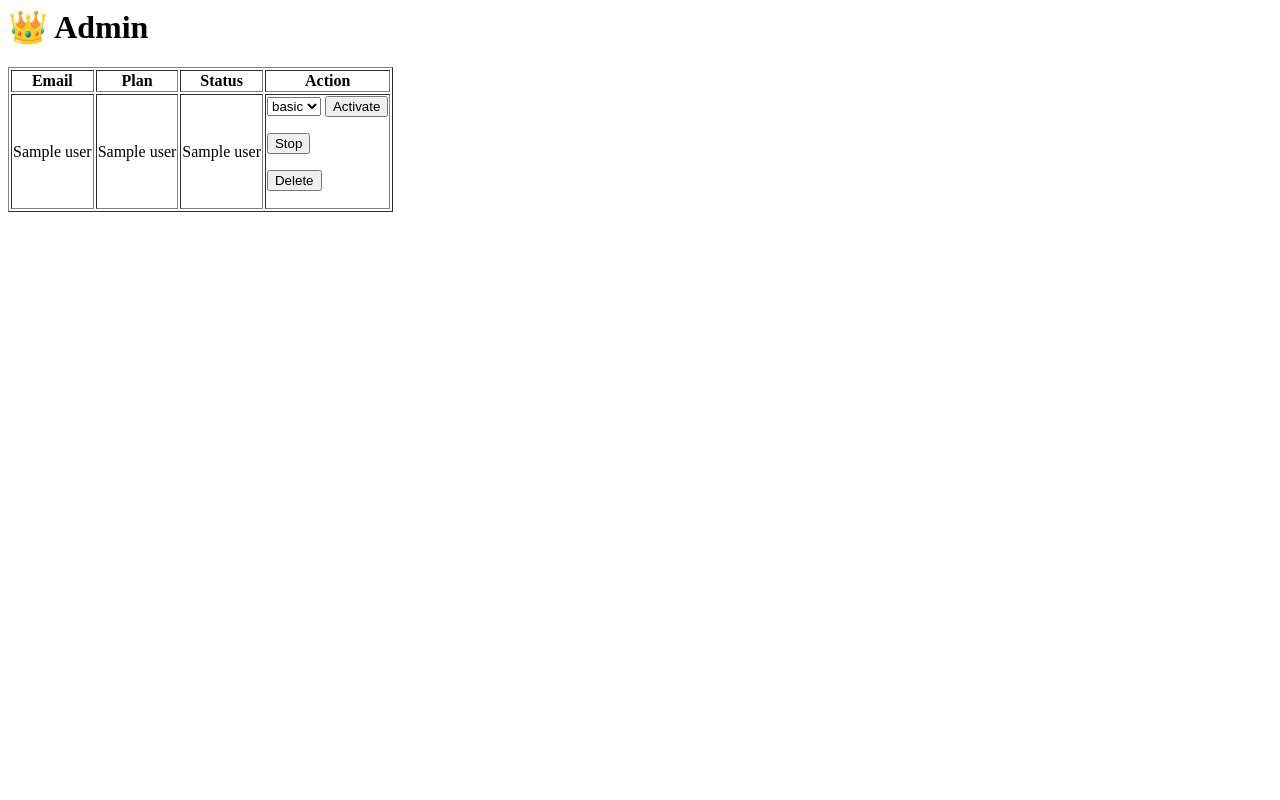
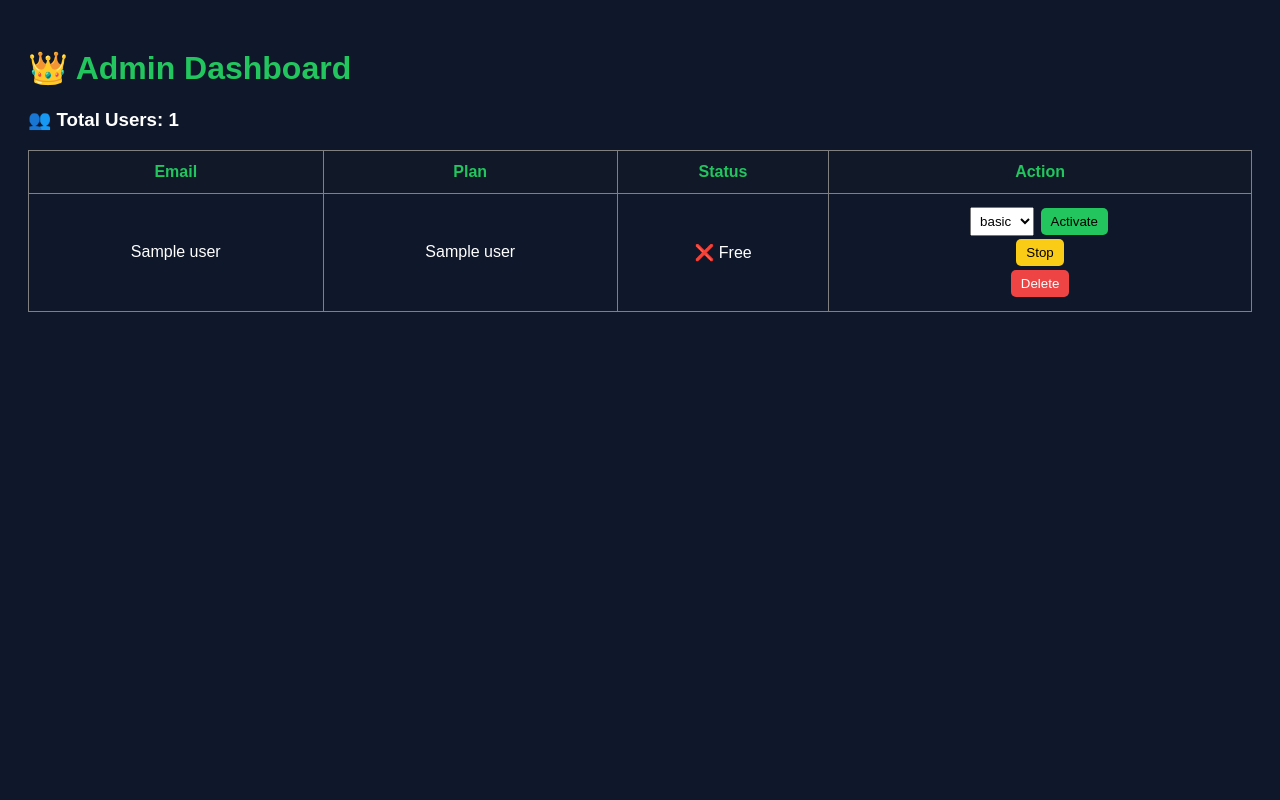
Before and after one commit to abdallaelnhrawy43-commits/trading_bot, a Flask app: template templates/admin.html in a window 1280 px wide. Run offline with Flask 3, Linux system fonts and the light colour scheme; the template is opened without the code that fills it: most values are stand-ins (such as "Sample title", 1, 10 or a date in 2020).

Commit message:
change admin password

```diff
--- a/app.py
+++ b/app.py
@@ -150,7 +150,7 @@ def paypal_webhook():
 @app.route("/admin-login", methods=["GET","POST"])
 def admin_login():
     if request.method=="POST":
-        if request.form["email"]=="admin@admin.com" and request.form["password"]=="123456":
+        if request.form["email"]=="abdallamohamed@admin.com" and request.form["password"]=="Abdalla0100@?":
             session["admin"]=True
             return redirect("/admin")
 
@@ -158,8 +158,10 @@ def admin_login():
 
 @app.route("/admin")
 def admin():
-    if not session.get("admin"):
-        return redirect("/admin-login")
+    key = request.args.get("key")
+
+    if key != "admin123":
+        return "Access Denied ❌"
 
     conn = db()
     c = conn.cursor()
@@ -208,3 +210,5 @@ def api_login():
 def api_data():
     with open("users.json") as f:
         return json.load(f)
+
+    application = app
--- a/main.py
+++ b/main.py
@@ -6,7 +6,7 @@ import json
 from datetime import datetime, timedelta
 
 # 🔥 حط توكن البوت الجديد هنا
-TELEGRAM_TOKEN = "8657297017:AAHXR2ckJVBhykSo7B60EhYcFnVFogezbus"
+TELEGRAM_TOKEN = "8657297017:AAEg2iFQB4CUokip8_70Tn21uhqSHOEbbng"
 
 # 👑 حط الـ chat_id بتاعك هنا
 ADMIN_ID = "5199247792"
--- a/templates/admin.html
+++ b/templates/admin.html
@@ -1,15 +1,102 @@
-<h1>👑 Admin</h1>
+<!DOCTYPE html>
+<html>
+<head>
+    <title>Admin Panel</title>
+
+    <style>
+        body {
+            font-family: Arial;
+            background: #0f172a;
+            color: white;
+            padding: 20px;
+        }
+
+        h1 {
+            color: #22c55e;
+        }
+
+        table {
+            border-collapse: collapse;
+            width: 100%;
+            background: #1e293b;
+        }
+
+        th, td {
+            padding: 12px;
+            text-align: center;
+        }
+
+        th {
+            background: #111827;
+            color: #22c55e;
+        }
+
+        tr:nth-child(even) {
+            background: #0f172a;
+        }
+
+        button {
+            padding: 6px 10px;
+            margin: 2px;
+            border: none;
+            cursor: pointer;
+            border-radius: 5px;
+        }
+
+        .activate {
+            background: #22c55e;
+            color: black;
+        }
+
+        .stop {
+            background: #facc15;
+        }
+
+        .delete {
+            background: #ef4444;
+            color: white;
+        }
+
+        select {
+            padding: 5px;
+        }
+
+    </style>
+</head>
+
+<body>
+
+<h1>👑 Admin Dashboard</h1>
+
+<h3>👥 Total Users: {{users|length}}</h3>
 
 <table border="1">
-<tr><th>Email</th><th>Plan</th><th>Status</th><th>Action</th></tr>
+
+<tr>
+    <th>Email</th>
+    <th>Plan</th>
+    <th>Status</th>
+    <th>Action</th>
+</tr>
 
 {% for u in users %}
 <tr>
+
 <td>{{u[1]}}</td>
+
 <td>{{u[6]}}</td>
-<td>{{u[7]}}</td>
 
 <td>
+{% if u[7] == 1 %}
+✅ Active
+{% else %}
+❌ Free
+{% endif %}
+</td>
+
+<td>
+
+<!-- Activate -->
 <form action="/activate" method="POST">
 <input type="hidden" name="email" value="{{u[1]}}">
 <select name="plan">
@@ -17,20 +104,27 @@
 <option value="pro">pro</option>
 <option value="vip">vip</option>
 </select>
-<button>Activate</button>
+<button class="activate">Activate</button>
 </form>
 
+<!-- Stop -->
 <form action="/deactivate" method="POST">
 <input type="hidden" name="email" value="{{u[1]}}">
-<button>Stop</button>
+<button class="stop">Stop</button>
 </form>
 
+<!-- Delete -->
 <form action="/delete" method="POST">
 <input type="hidden" name="email" value="{{u[1]}}">
-<button>Delete</button>
+<button class="delete">Delete</button>
 </form>
 
 </td>
+
 </tr>
 {% endfor %}
+
 </table>
+
+</body>
+</html>
```
